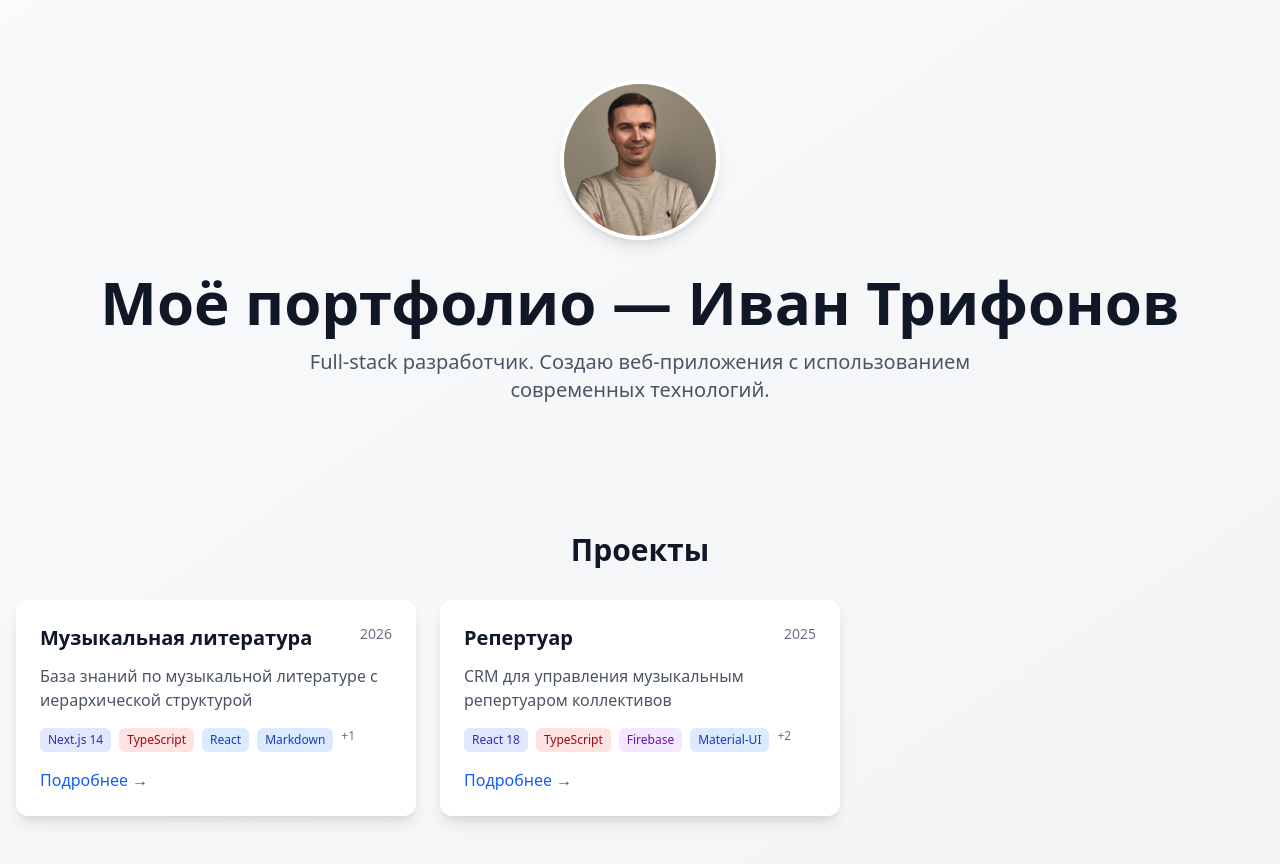
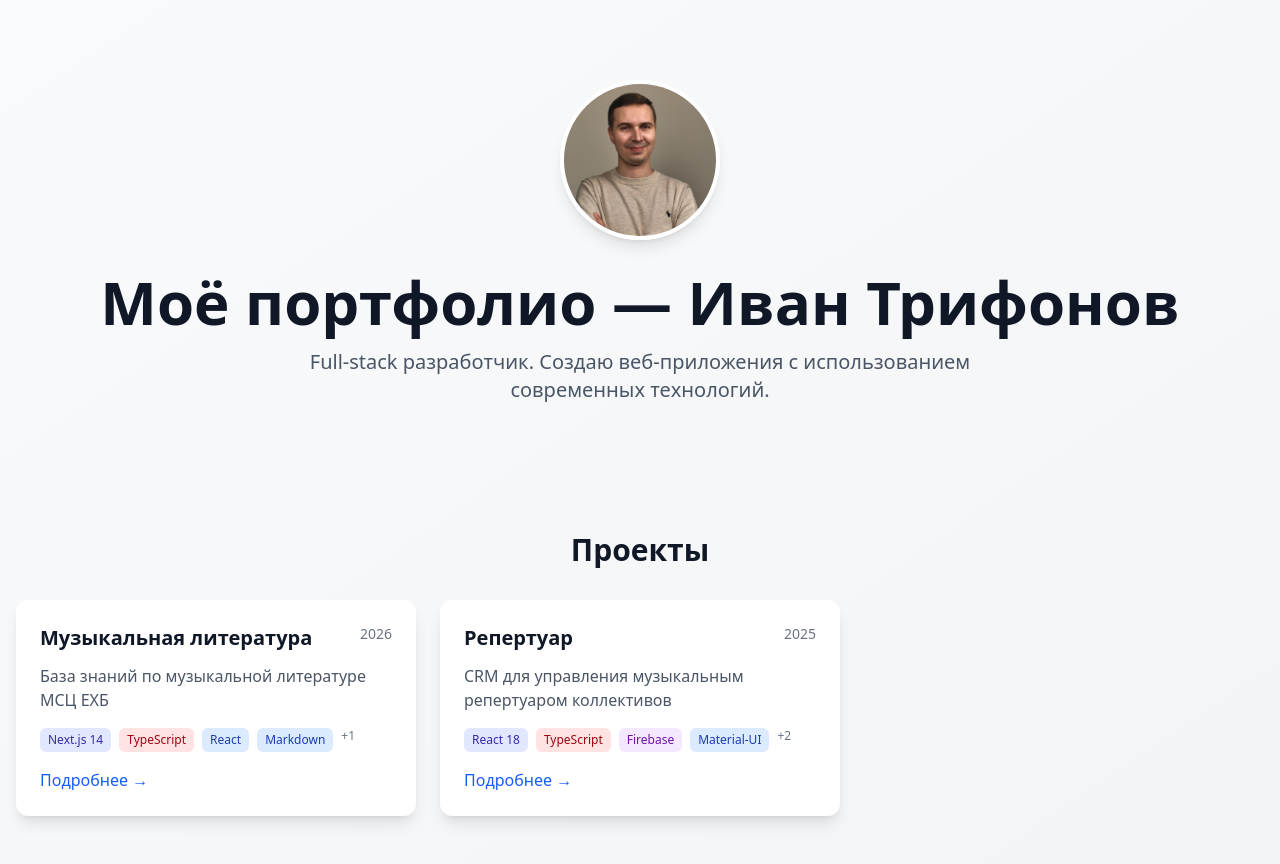
Before and after one commit to ivan-14-trifonov/portfolio, a Next.js app: page / in a window 1280 px wide. Built offline with nearby package versions, Linux system fonts and the light colour scheme.

Commit message:
fix songs 2

```diff
--- a/src/data/projects.ts
+++ b/src/data/projects.ts
@@ -4,8 +4,8 @@ export const projects: Project[] = [
   {
     slug: 'music-literature-kb',
     title: 'Музыкальная литература',
-    shortDescription: 'База знаний по музыкальной литературе с иерархической структурой',
-    description: 'Веб-приложение для изучения музыкальной литературы с организацией контента в виде иерархических папок и статей в формате Markdown.',
+    shortDescription: 'База знаний по музыкальной литературе МСЦ ЕХБ',
+    description: 'Веб-приложение для изучения музыкальной литературы МСЦ ЕХБ с организацией контента в виде иерархических папок и статей в формате Markdown.',
     technologies: [
       { name: 'Next.js 14', category: 'framework' },
       { name: 'TypeScript', category: 'language' },
```
